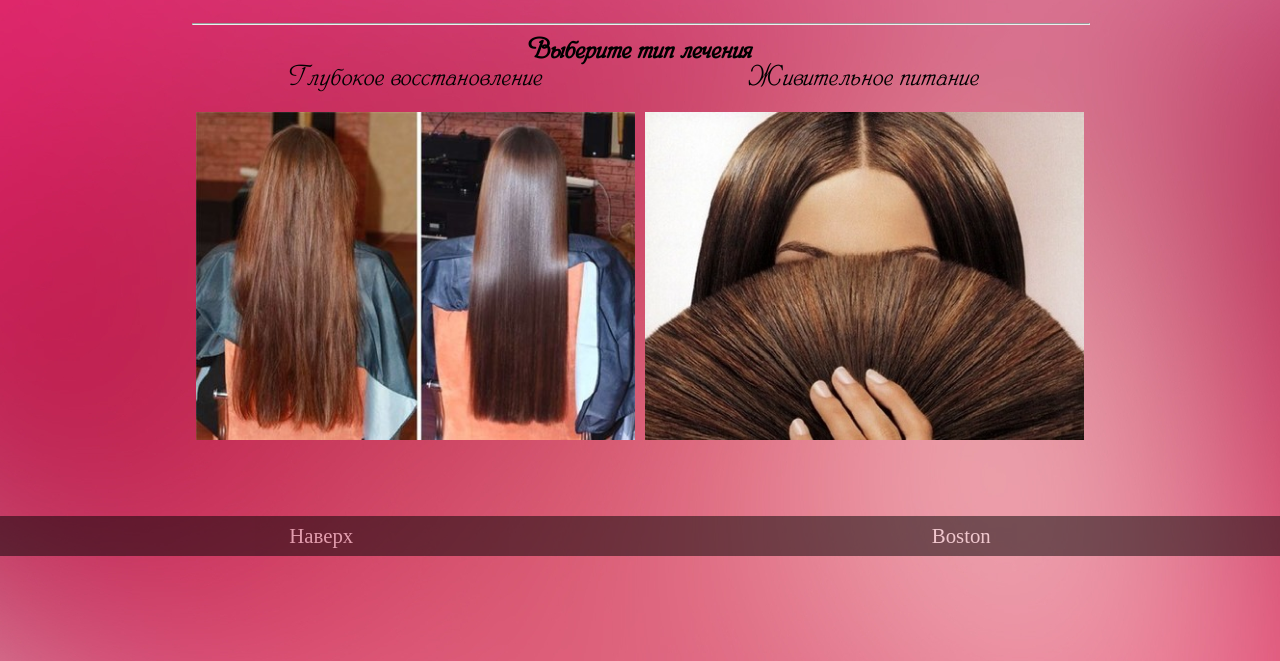
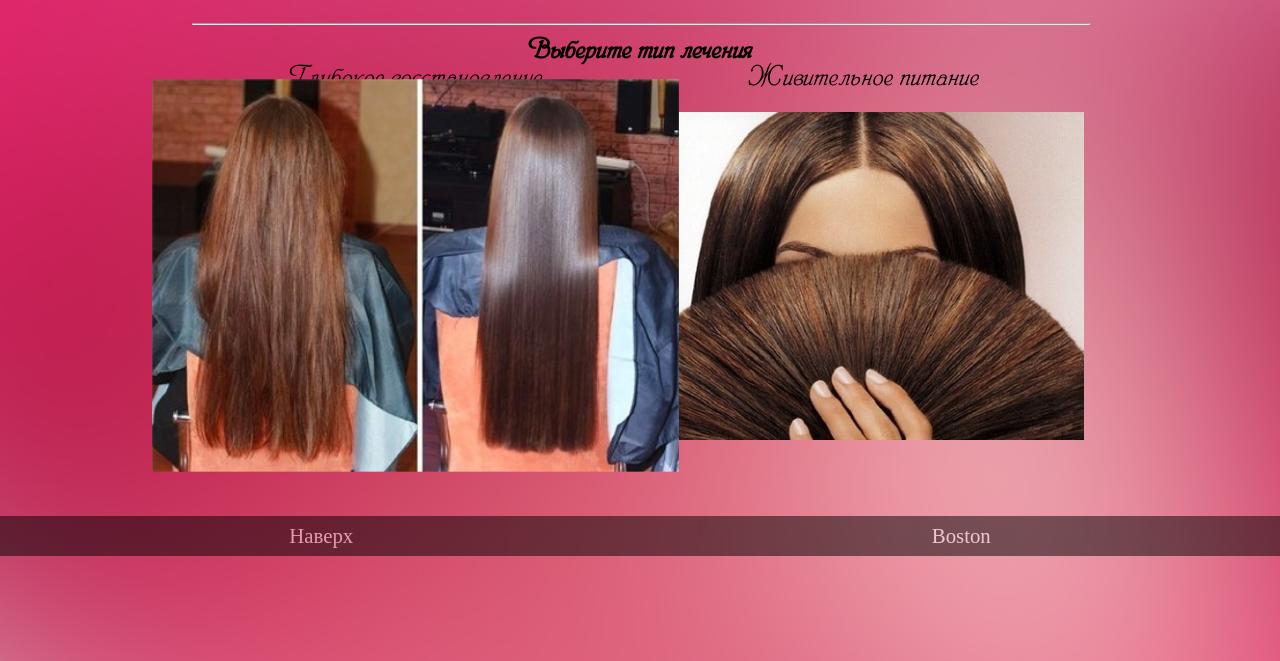
Before and after one commit to an3165982/Kursovoi, a plain HTML site: page Therapy.html in a window 1280 px wide. In both pictures the pointer is over the picture 415 px from the left and 431 px from the top of the page. Shown: the part 155-816 px from the top of the page. Drawn offline with Linux system fonts and the light colour scheme.

Commit message:
Update Therapy.css

```diff
--- a/style/Therapy.css
+++ b/style/Therapy.css
@@ -93,6 +93,11 @@ footer div a:hover {
 .before-after-img { width:100%; float: left; height: 100%; }
 .before-after-img div { text-align: center; margin-top: 0.5em; width: 100%; font-family: Heinrich; font-size: 1.5em;}
 .before-after-img img { width: 49%; }
+.before-after-img img:hover {
+	-webkit-transform: scale(1.2);
+	-ms-transform: scale(1.2);
+	transform: scale(1.2);
+}
 
 @media (max-width: 900px) {
 	.logo, .links, .big-img, .before-after {
```
